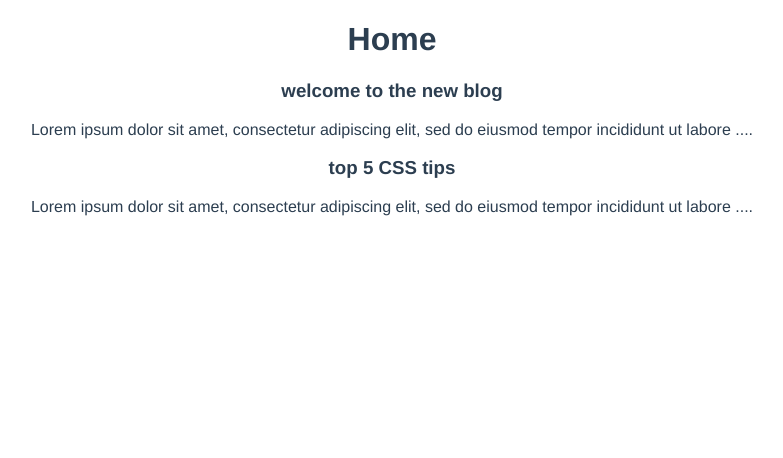
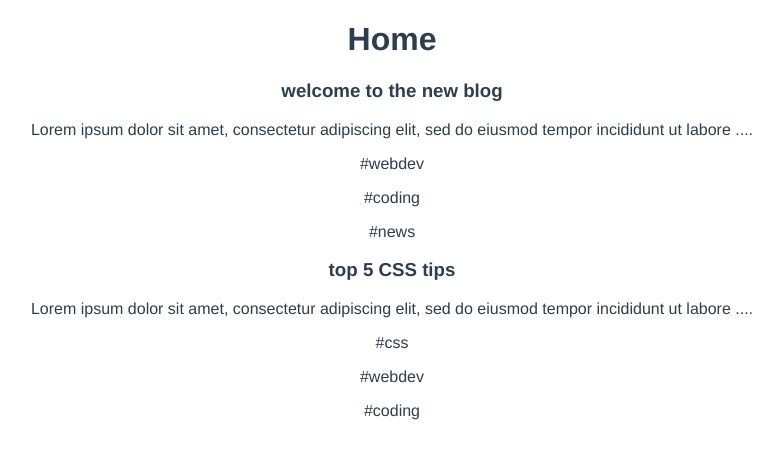
Before and after one commit to alexrem1/Vue3Firebase, a Vue app in the folder Async_Code(Composition_API)/dojo-blog/: page / in a window 1280 px wide. Shown: the top 458 px of the page, without its empty margins (248-1031 px from the left). Built offline with nearby package versions, Linux system fonts and the light colour scheme; data requests are answered from the project's data file.

Commit message:
Reusable composition functions (composables)

```diff
--- a/Async_Code(Composition_API)/dojo-blog/src/components/SinglePost.vue
+++ b/Async_Code(Composition_API)/dojo-blog/src/components/SinglePost.vue
@@ -2,6 +2,9 @@
   <div class="post">
     <h3>{{ post.title }}</h3>
     <p>{{ snippet }}</p>
+    <span v-for="tag in post.tags" :key="tag">
+      <p>#{{ tag }}</p>
+    </span>
   </div>
 </template>
 
--- /dev/null
+++ b/Async_Code(Composition_API)/dojo-blog/src/composables/getPosts.js
@@ -0,0 +1,24 @@
+import { ref } from "vue";
+
+const getPosts = () => {
+  const posts = ref([]);
+  const error = ref(null);
+
+  const load = async () => {
+    try {
+      let data = await fetch("http://localhost:3000/posts");
+
+      if (!data.ok) {
+        throw Error("no data available");
+      }
+
+      posts.value = await data.json();
+    } catch (err) {
+      error.value = err.message;
+      console.log(error.value);
+    }
+  };
+  return { posts, error, load };
+};
+
+export default getPosts;
--- a/Async_Code(Composition_API)/dojo-blog/src/views/Home.vue
+++ b/Async_Code(Composition_API)/dojo-blog/src/views/Home.vue
@@ -10,31 +10,15 @@
 </template>
 
 <script>
-import { ref } from "vue";
 // component imports
 import PostList from "../components/PostList.vue";
+import getPosts from "../composables/getPosts";
 
 export default {
   name: "Home",
   components: { PostList },
   setup() {
-    const posts = ref([]);
-    const error = ref(null);
-
-    const load = async () => {
-      try {
-        let data = await fetch("http://localhost:3000/posts");
-
-        if (!data.ok) {
-          throw Error("no data available");
-        }
-
-        posts.value = await data.json();
-      } catch (err) {
-        error.value = err.message;
-        console.log(error.value);
-      }
-    };
+    const { posts, error, load } = getPosts();
 
     load();
 
```
